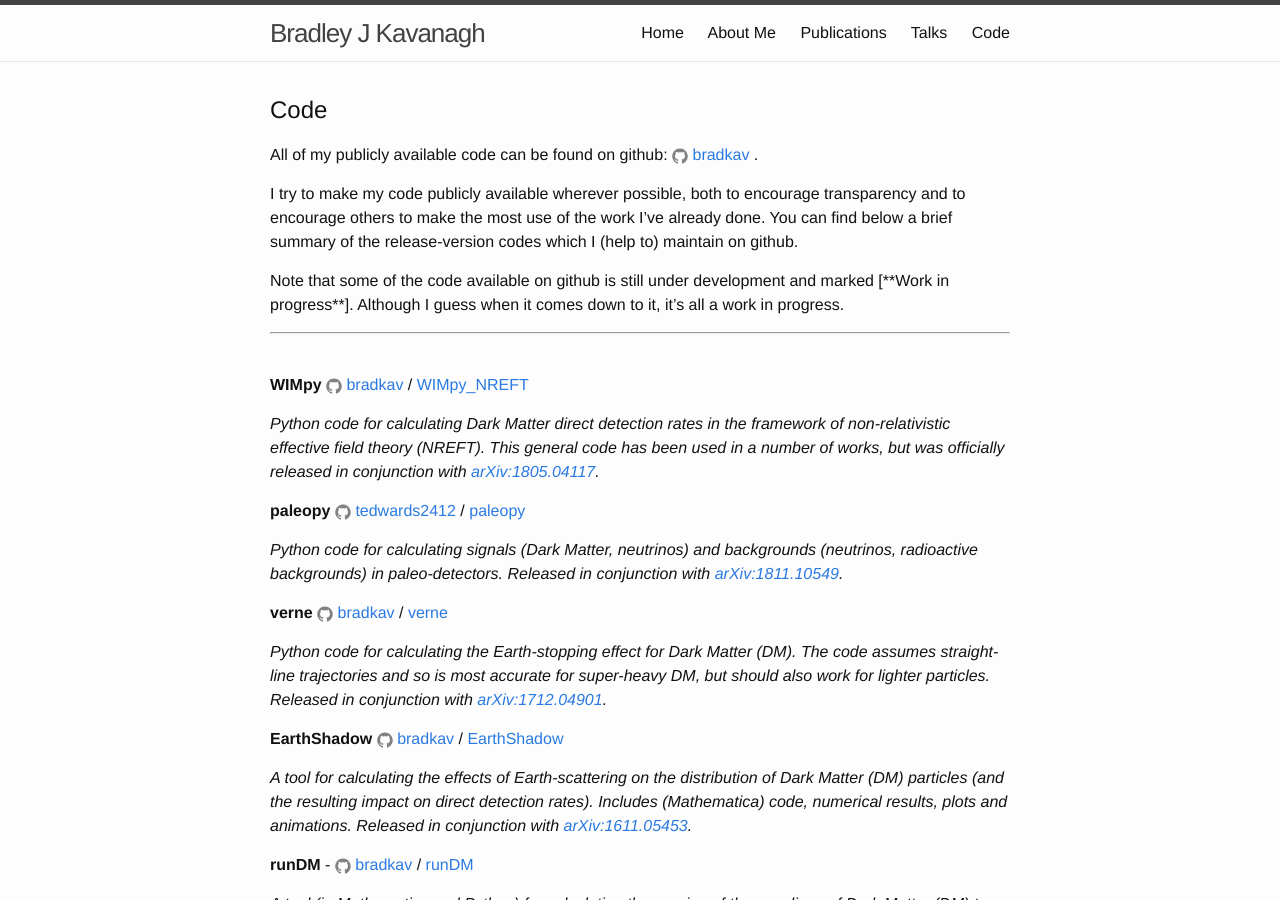
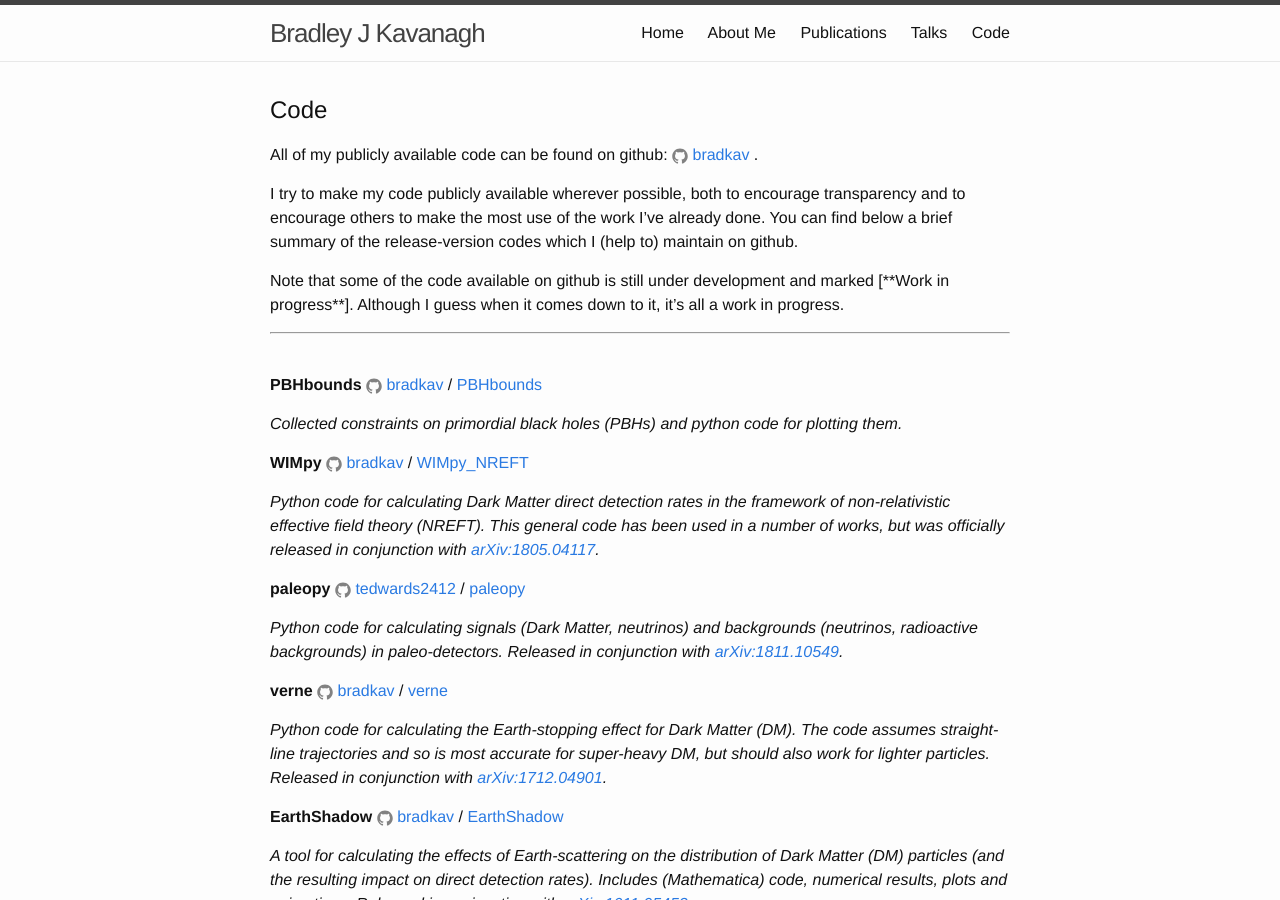
Before and after one commit to bradkav/bradkav.github.io, a Jekyll site: the page built from code.md, in a window 1280 px wide and 900 px high. Built offline with Jekyll 4.4.1, drawn with Linux system fonts in a browser that asks for light colours.

Commit message:
Added PBH code

```diff
--- a/code.md
+++ b/code.md
@@ -15,6 +15,10 @@ Note that some of the code available on github is still under development and ma
 
 ---
 <br>
+
+**PBHbounds** {% include icon-github.html username="bradkav" %}/ [PBHbounds](https://github.com/bradkav/PBHbounds)
+
+*Collected constraints on primordial black holes (PBHs) and python code for plotting them.*
 
 **WIMpy** {% include icon-github.html username="bradkav" %}/ [WIMpy_NREFT](https://github.com/bradkav/WIMpy_NREFT)
 
```
